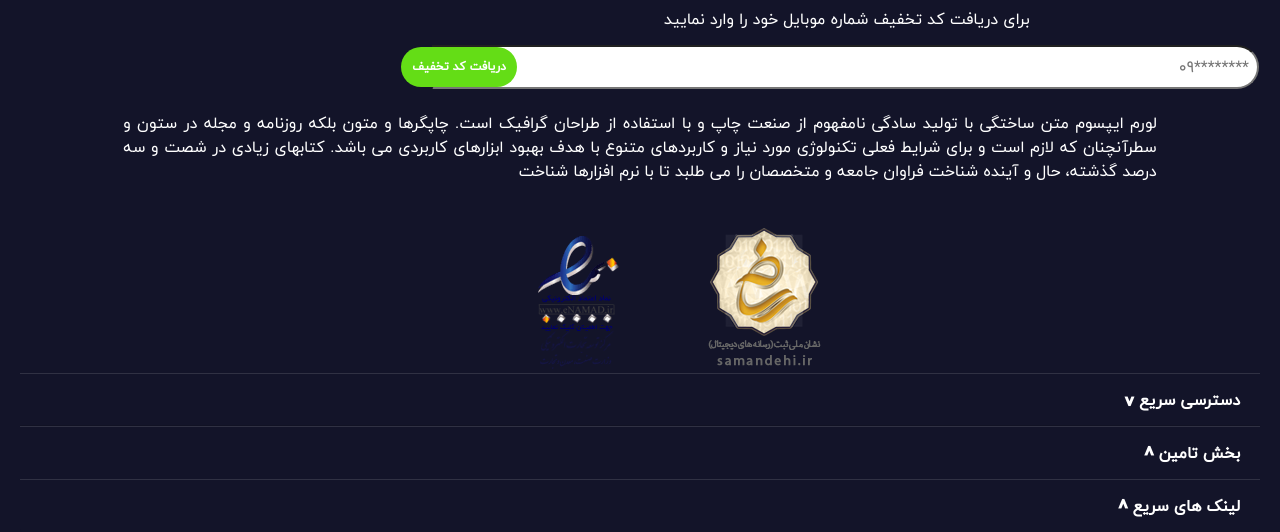
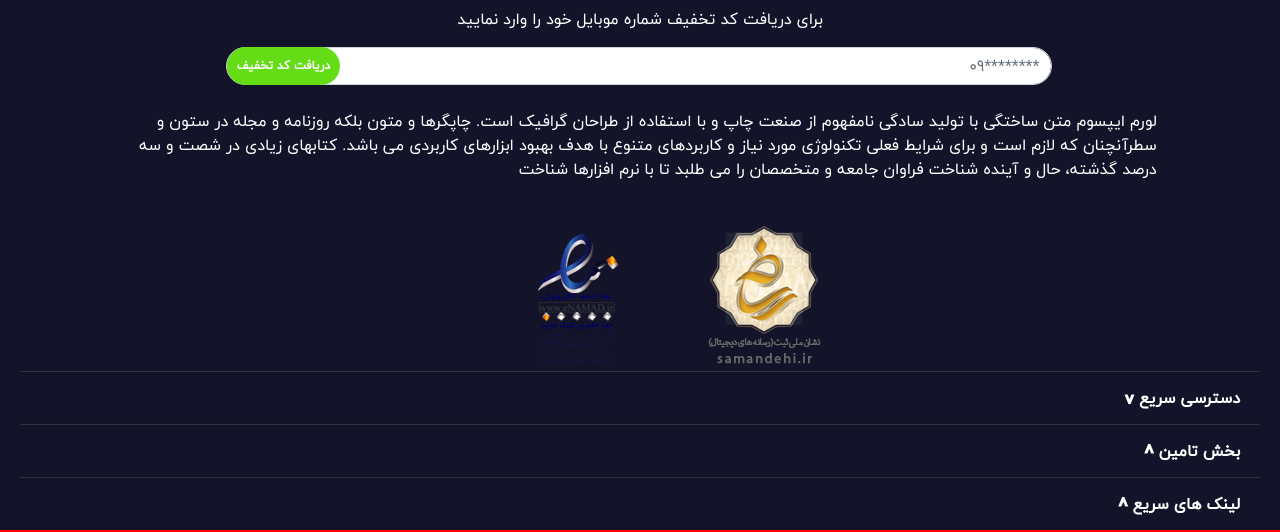
Before and after one commit to melikatfi/Mashin-no, a plain HTML site: page mobile-index.html in a window 1280 px wide. Shown: the part 5890-6422 px from the top of the page. Drawn offline with nearby package versions, Linux system fonts and the light colour scheme.

Commit message:
input check

```diff
--- a/assets/Mobile-style.css
+++ b/assets/Mobile-style.css
@@ -819,36 +819,29 @@ footer .wrapper{
 footer .wrapper a{
     color: white;
 }
-footer .logo{
-    width: 150px;
-}
 .info-group{
-    position: relative !important;
+    /*position: relative !important;*/
 }
 .discount .input-group{
     flex-direction: row-reverse;
 }
 footer input{
-    width: 100% !important;
-    position: absolute !important;
     z-index: 1;
-    border-radius: 0 25px 25px 0!important;
-    /*padding-left: 50px !important;*/
+    border-radius: 25px !important;
 }
 footer .btn{
-    position: relative !important;
+    position: absolute !important;
     background-color: #64DD16;
     color: white;
     font-size: 12px;
     font-weight: bold;
     border-radius: 25px !important;
-    padding: 10px;
+    padding: 9px;
     width: fit-content;
-    left: -2rem;
     z-index: 4 !important;
 }
 footer .about{
-    text-align: justify;
+    /*text-align: justify;*/
 }
 .accordion-button{
     background-color: #131429 !important;
@@ -1269,5 +1262,5 @@ footer .about{
     }
 }
 body{
-    background-color: lightpink !important;
+    background-color: red !important;
 }
--- a/mobile-index.html
+++ b/mobile-index.html
@@ -602,12 +602,12 @@
     </div>
     <div class="wrapper">
         <div class="f-info">
-            <div class="col-8 discount text-center">
+            <div class="col-8 discount text-center mx-auto">
                 <p>برای دریافت کد تخفیف شماره موبایل خود را وارد نمایید</p>
-                <form class="mt-1 mr-2">
+                <form class="mt-1">
                     <div class="info-group row align-items-center input-group">
                         <button class="btn" type="submit">دریافت کد تخفیف</button>
-                        <input type="text" class="p-2" placeholder="********09">
+                        <input type="text" class="form-control" placeholder="********09">
                     </div>
                 </form>
             </div>
```
